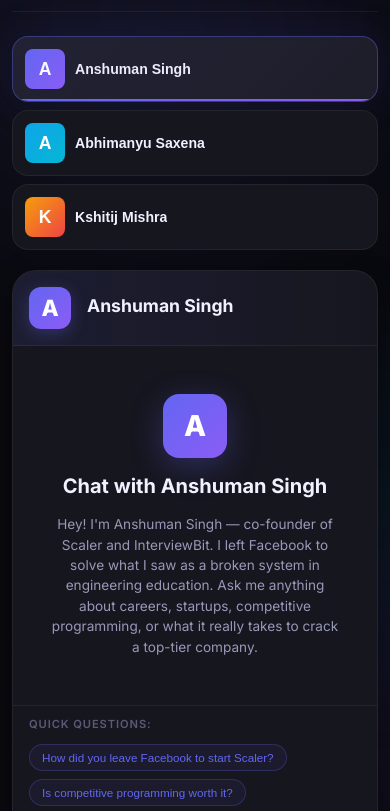
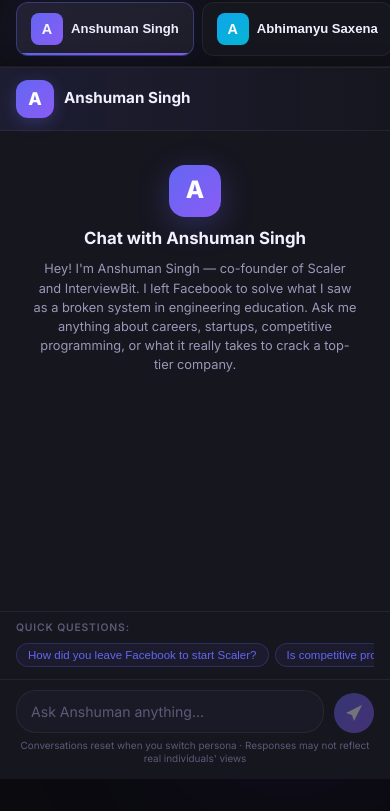
Before and after one commit to Gaurakumar-s/PERSONA_CHATBOT, a website: page index.html in a window 390 px wide. Shown: the part 65-876 px from the top of the page. After the commit the page ends 844 px from the top, so only its background shows below. Drawn offline with Linux system fonts and the light colour scheme.

Commit message:
fix: complete mobile UI overhaul - horizontal persona tabs, full-screen chat, scrollable chips

```diff
--- a/style.css
+++ b/style.css
@@ -757,97 +757,262 @@
 }
 
 /* ===========================
+   Responsive — Tablet
+   =========================== */
+@media (min-width: 641px) and (max-width: 768px) {
+  .persona-switcher {
+    grid-template-columns: 1fr 1fr;
+  }
+  .persona-btn:last-child {
+    grid-column: span 2;
+  }
+}
+
+/* ===========================
    Responsive — Mobile
    =========================== */
 @media (max-width: 640px) {
+
+  /* --- Layout --- */
+  html, body {
+    height: 100%;
+    overflow: hidden;
+  }
+
   .app-container {
-    padding: 0 12px;
+    padding: 0;
+    height: 100vh;
+    height: 100dvh; /* dynamic viewport height for mobile browsers */
+    overflow: hidden;
+  }
+
+  .app-main {
+    flex: 1;
+    gap: 0;
+    padding: 0;
+    overflow: hidden;
+    height: 100%;
+  }
+
+  /* --- Header --- */
+  .app-header {
+    padding: 12px 16px;
+    flex-shrink: 0;
   }
 
   .brand-title {
-    font-size: 0.95rem;
+    font-size: 0.9rem;
+  }
+
+  .brand-subtitle {
+    display: none;
+  }
+
+  .brand-logo svg {
+    width: 24px;
+    height: 24px;
   }
 
   .header-badge {
-    max-width: 140px;
-    font-size: 0.7rem;
-    padding: 5px 10px;
+    font-size: 0.68rem;
+    padding: 4px 10px;
+    max-width: 130px;
   }
 
+  /* --- Persona Switcher: horizontal scrollable tabs on mobile --- */
   .persona-switcher {
-    grid-template-columns: 1fr;
+    display: flex;
+    flex-direction: row;
     gap: 8px;
+    overflow-x: auto;
+    padding: 10px 16px;
+    flex-shrink: 0;
+    -webkit-overflow-scrolling: touch;
+    scrollbar-width: none;
+    border-bottom: 1px solid var(--border-subtle);
+    background: var(--bg-secondary);
+  }
+
+  .persona-switcher::-webkit-scrollbar {
+    display: none;
   }
 
   .persona-btn {
-    padding: 12px;
+    flex-shrink: 0;
+    padding: 10px 14px;
+    gap: 8px;
+    border-radius: var(--radius-md);
+    min-width: 140px;
+  }
+
+  .persona-avatar {
+    width: 32px;
+    height: 32px;
+    font-size: 0.9rem;
+  }
+
+  .persona-name {
+    font-size: 0.82rem;
   }
 
   .persona-role {
     display: none;
   }
 
+  /* --- Chat Wrapper: fill remaining space --- */
+  .chat-wrapper {
+    flex: 1;
+    min-height: 0;
+    border-radius: 0;
+    border-left: none;
+    border-right: none;
+    border-bottom: none;
+    display: flex;
+    flex-direction: column;
+    overflow: hidden;
+  }
+
+  /* --- Persona Banner --- */
   .persona-banner {
-    padding: 16px;
+    padding: 12px 16px;
+    gap: 10px;
+    flex-shrink: 0;
+  }
+
+  .banner-avatar {
+    width: 38px;
+    height: 38px;
+    font-size: 1.1rem;
+  }
+
+  .banner-name {
+    font-size: 0.95rem;
+    margin-bottom: 0;
   }
 
   .banner-desc {
     display: none;
   }
 
-  .banner-avatar {
-    width: 42px;
-    height: 42px;
+  /* --- Messages --- */
+  .messages-container {
+    flex: 1;
+    padding: 14px 16px;
+    gap: 12px;
+    overflow-y: auto;
+    -webkit-overflow-scrolling: touch;
   }
 
-  .messages-container {
-    padding: 16px;
+  .message {
+    gap: 8px;
+  }
+
+  .message-avatar {
+    width: 28px;
+    height: 28px;
+    font-size: 0.65rem;
   }
 
   .message-bubble {
-    max-width: 86%;
-    padding: 12px 14px;
+    max-width: 82%;
+    padding: 10px 13px;
     font-size: 0.85rem;
+    line-height: 1.55;
   }
 
+  .message-time {
+    font-size: 0.6rem;
+  }
+
+  /* --- Welcome Screen --- */
+  .welcome-message {
+    padding: 20px 16px;
+    gap: 8px;
+  }
+
+  .welcome-icon {
+    width: 52px;
+    height: 52px;
+    font-size: 1.5rem;
+  }
+
+  .welcome-title {
+    font-size: 1.05rem;
+  }
+
+  .welcome-subtitle {
+    font-size: 0.8rem;
+    max-width: 100%;
+  }
+
+  /* --- Chips --- */
   .chips-wrapper {
-    padding: 10px 16px 14px;
+    padding: 8px 16px 10px;
+    flex-shrink: 0;
+  }
+
+  .chips-label {
+    font-size: 0.65rem;
+    margin-bottom: 6px;
+  }
+
+  .chips-row {
+    flex-wrap: nowrap;
+    overflow-x: auto;
+    gap: 6px;
+    -webkit-overflow-scrolling: touch;
+    scrollbar-width: none;
+    padding-bottom: 2px;
+  }
+
+  .chips-row::-webkit-scrollbar {
+    display: none;
   }
 
   .chip {
-    font-size: 0.73rem;
-    padding: 6px 12px;
+    flex-shrink: 0;
+    font-size: 0.72rem;
+    padding: 5px 11px;
   }
 
+  /* --- Input Area --- */
   .input-area {
-    padding: 12px 16px 16px;
+    padding: 10px 16px 14px;
+    flex-shrink: 0;
+    gap: 6px;
+    background: var(--bg-card);
   }
 
-  .chat-wrapper {
-    min-height: 400px;
+  .chat-input {
+    font-size: 0.88rem;
+    padding: 10px 14px;
+    border-radius: 20px;
   }
 
+  .send-btn {
+    width: 40px;
+    height: 40px;
+    border-radius: 50%;
+  }
+
+  .input-hint {
+    font-size: 0.62rem;
+    line-height: 1.3;
+  }
+
+  /* --- Toast --- */
   .toast {
     bottom: 16px;
-    right: 16px;
-    left: 16px;
+    right: 12px;
+    left: 12px;
     max-width: none;
-  }
-}
-
-@media (max-width: 420px) {
-  .persona-switcher {
-    grid-template-columns: 1fr;
-  }
-}
-
-@media (min-width: 641px) and (max-width: 768px) {
-  .persona-switcher {
-    grid-template-columns: 1fr 1fr;
+    font-size: 0.8rem;
   }
 
-  .persona-btn:last-child {
-    grid-column: span 2;
+  /* --- Disable orb animations for performance --- */
+  .bg-orb {
+    opacity: 0.06;
+    animation: none;
   }
 }
 
```
